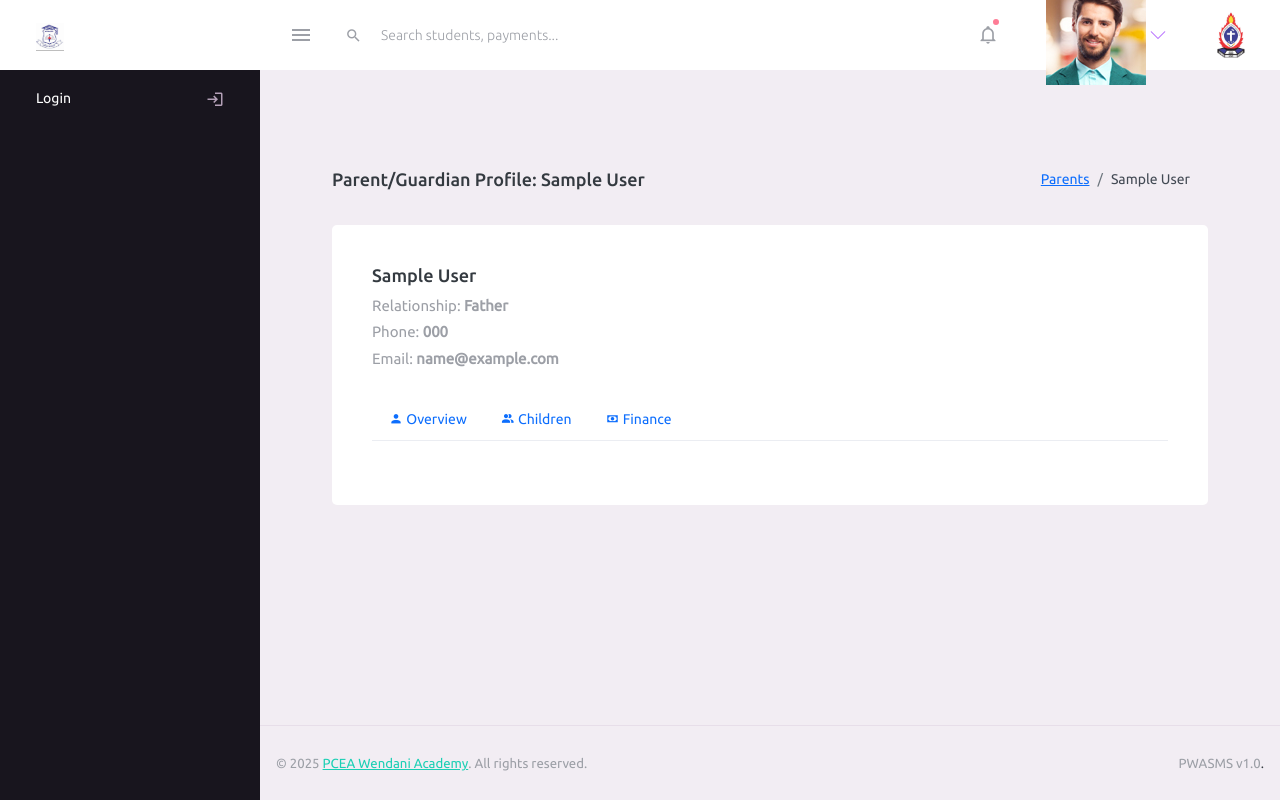
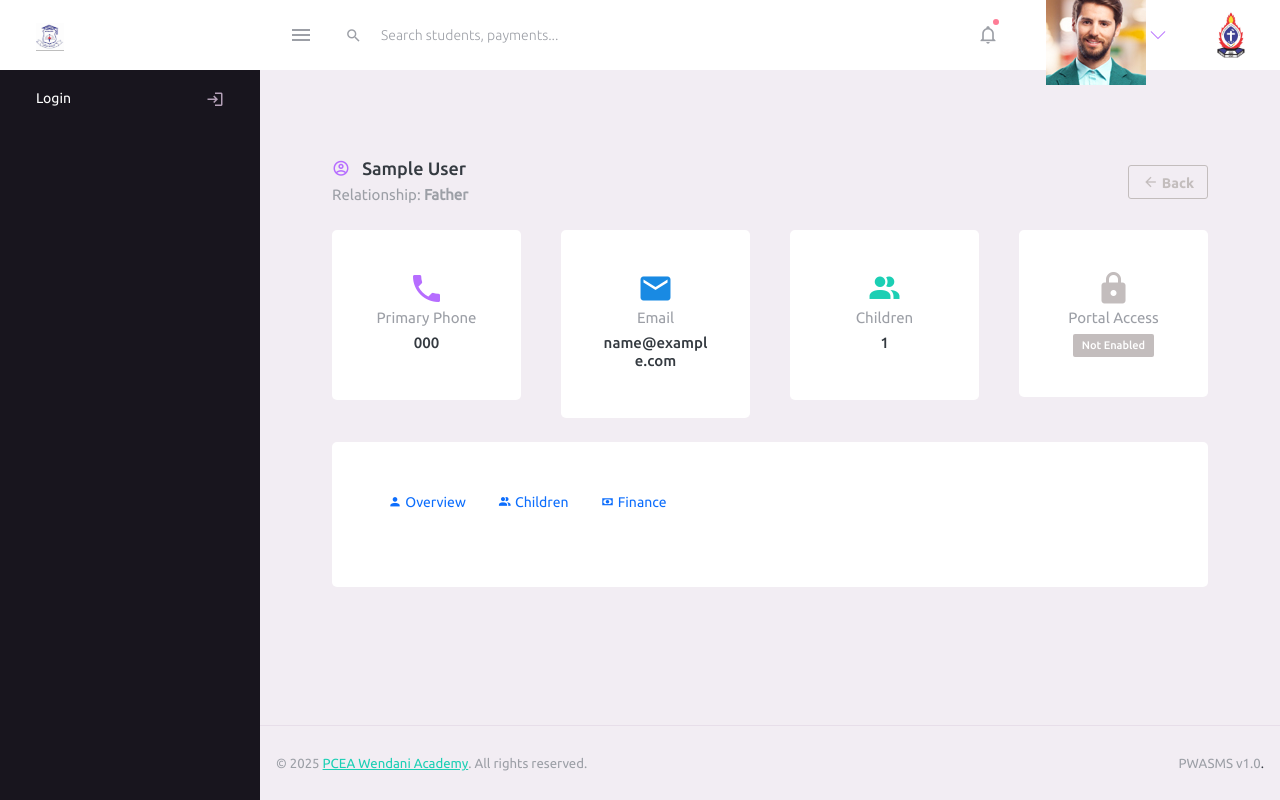
Before and after one commit to AISavvyToday/pcea-wendani, a Django app: template templates/students/parent_detail.html in a window 1280 px wide. Run offline with Django 4.2, Linux system fonts and the light colour scheme; data comes from the database, SQL or seed files in the repository; tables that the repository leaves empty hold one stand-in row (values such as "Sample post"); the template is opened without the code that fills it: values that come from a table or form of the project are taken from there, most other values are stand-ins (such as "Sample title", 1, 10 or a date in 2020); some libraries are stand-ins or nearby versions.

Commit message:
refining templates

```diff
--- a/templates/students/parent_detail.html
+++ b/templates/students/parent_detail.html
@@ -2,230 +2,230 @@
 {% extends 'base/base.html' %}
 {% load static %}
 
-{% block title %}{{ parent.full_name }} - PCEA Wendani{% endblock %}
+{% block title %}{{ parent.full_name }} | Parent Profile{% endblock %}
 
 {% block content %}
 <div class="content-wrapper">
-  <div class="page-header">
-    <h3 class="page-title">Parent/Guardian Profile: {{ parent.full_name }}</h3>
-    <nav aria-label="breadcrumb">
-      <ol class="breadcrumb">
-        <li class="breadcrumb-item"><a href="{% url 'students:parent_list' %}">Parents</a></li>
-        <li class="breadcrumb-item active" aria-current="page">{{ parent.full_name }}</li>
-      </ol>
-    </nav>
+
+  <!-- ================= HEADER ================= -->
+  <div class="page-header d-flex justify-content-between align-items-center mb-4">
+    <div>
+      <h3 class="page-title mb-1">
+        <i class="mdi mdi-account-circle-outline text-primary me-2"></i>
+        {{ parent.full_name }}
+      </h3>
+      <p class="text-muted mb-0">
+        Relationship: <strong>{{ parent.get_relationship_display }}</strong>
+      </p>
     </div>
 
-  <div class="row">
-    <div class="col-12">
-      <div class="card">
-        <div class="card-body">
-          <!-- Parent Header -->
-          <div class="row mb-4">
-            <div class="col-md-8">
-              <h4 class="mb-2">{{ parent.full_name }}</h4>
-              <p class="text-muted mb-1">Relationship: <strong>{{ parent.get_relationship_display }}</strong></p>
-              <p class="text-muted mb-1">Phone: <strong>{{ parent.phone_primary }}</strong></p>
-              <p class="text-muted mb-1">Email: <strong>{{ parent.email|default:"N/A" }}</strong></p>
-            </div>
-            <div class="col-md-4 text-end">
+    <div class="d-flex gap-2">
+      <a href="{% url 'students:parent_list' %}" class="btn btn-outline-secondary btn-sm">
+        <i class="mdi mdi-arrow-left"></i> Back
+      </a>
       {% if is_admin %}
-              <a href="{% url 'students:parent_update' parent.pk %}" class="btn btn-gradient-warning btn-icon-text">
-                <i class="mdi mdi-pencil"></i> Edit Parent
+      <a href="{% url 'students:parent_update' parent.pk %}" class="btn btn-warning btn-sm">
+        <i class="mdi mdi-pencil"></i> Edit
       </a>
-              <a href="{% url 'students:parent_delete' parent.pk %}" class="btn btn-danger btn-icon-text">
+      <a href="{% url 'students:parent_delete' parent.pk %}"
+         class="btn btn-danger btn-sm"
+         onclick="return confirm('Are you sure you want to delete this parent?');">
         <i class="mdi mdi-delete"></i> Delete
       </a>
       {% endif %}
     </div>
   </div>
 
-          <!-- Tabs -->
-          <ul class="nav nav-tabs" role="tablist">
+  <!-- ================= SUMMARY CARDS ================= -->
+  <div class="row mb-4">
+    <div class="col-md-3">
+      <div class="card text-center">
+        <div class="card-body">
+          <i class="mdi mdi-phone mdi-36px text-primary"></i>
+          <p class="text-muted mb-1">Primary Phone</p>
+          <h6>{{ parent.phone_primary }}</h6>
+        </div>
+      </div>
+    </div>
+
+    <div class="col-md-3">
+      <div class="card text-center">
+        <div class="card-body">
+          <i class="mdi mdi-email mdi-36px text-info"></i>
+          <p class="text-muted mb-1">Email</p>
+          <h6>{{ parent.email|default:"N/A" }}</h6>
+        </div>
+      </div>
+    </div>
+
+    <div class="col-md-3">
+      <div class="card text-center">
+        <div class="card-body">
+          <i class="mdi mdi-account-multiple mdi-36px text-success"></i>
+          <p class="text-muted mb-1">Children</p>
+          <h6>{{ children|length }}</h6>
+        </div>
+      </div>
+    </div>
+
+    <div class="col-md-3">
+      <div class="card text-center">
+        <div class="card-body">
+          <i class="mdi mdi-lock mdi-36px {% if parent.user %}text-success{% else %}text-secondary{% endif %}"></i>
+          <p class="text-muted mb-1">Portal Access</p>
+          {% if parent.user %}
+            <span class="badge bg-success">Enabled</span>
+          {% else %}
+            <span class="badge bg-secondary">Not Enabled</span>
+          {% endif %}
+        </div>
+      </div>
+    </div>
+  </div>
+
+  <!-- ================= TABS ================= -->
+  <div class="card">
+    <div class="card-body">
+
+      <ul class="nav nav-pills mb-4">
         <li class="nav-item">
-              <a class="nav-link {% if active_tab == 'overview' %}active{% endif %}" href="?tab=overview" role="tab">
+          <a class="nav-link {% if active_tab == 'overview' %}active{% endif %}" href="?tab=overview">
             <i class="mdi mdi-account"></i> Overview
           </a>
         </li>
         <li class="nav-item">
-              <a class="nav-link {% if active_tab == 'children' %}active{% endif %}" href="?tab=children" role="tab">
+          <a class="nav-link {% if active_tab == 'children' %}active{% endif %}" href="?tab=children">
             <i class="mdi mdi-account-multiple"></i> Children
           </a>
         </li>
         <li class="nav-item">
-              <a class="nav-link {% if active_tab == 'finance' %}active{% endif %}" href="?tab=finance" role="tab">
+          <a class="nav-link {% if active_tab == 'finance' %}active{% endif %}" href="?tab=finance">
             <i class="mdi mdi-cash"></i> Finance
           </a>
         </li>
       </ul>
 
-          <div class="tab-content mt-4">
+      <div class="tab-content">
 
-            <!-- Overview Tab -->
+        <!-- ================= OVERVIEW ================= -->
         {% if active_tab == 'overview' %}
         <div class="tab-pane fade show active">
+
           <div class="row">
             <div class="col-md-6">
-                  <h5 class="mb-3">Personal Information</h5>
-                  <table class="table table-borderless">
-                    <tr>
-                      <td class="text-muted">Full Name:</td>
-                      <td><strong>{{ parent.full_name }}</strong></td>
-                    </tr>
-                    <tr>
-                      <td class="text-muted">Gender:</td>
-                      <td>{{ parent.get_gender_display|default:"N/A" }}</td>
-                    </tr>
-                    <tr>
-                      <td class="text-muted">ID Number:</td>
-                      <td>{{ parent.id_number|default:"N/A" }}</td>
-                    </tr>
-                    <tr>
-                      <td class="text-muted">Relationship:</td>
-                      <td>{{ parent.get_relationship_display }}</td>
-                    </tr>
+              <h6 class="fw-bold mb-3">Personal Information</h6>
+              <table class="table table-sm table-borderless">
+                <tr><td class="text-muted">Full Name</td><td>{{ parent.full_name }}</td></tr>
+                <tr><td class="text-muted">Gender</td><td>{{ parent.get_gender_display|default:"N/A" }}</td></tr>
+                <tr><td class="text-muted">ID Number</td><td>{{ parent.id_number|default:"N/A" }}</td></tr>
+                <tr><td class="text-muted">Relationship</td><td>{{ parent.get_relationship_display }}</td></tr>
               </table>
 
-                  <h5 class="mb-3 mt-4">Employment Information</h5>
-                  <table class="table table-borderless">
-                    <tr>
-                      <td class="text-muted">Occupation:</td>
-                      <td>{{ parent.occupation|default:"N/A" }}</td>
-                    </tr>
-                    <tr>
-                      <td class="text-muted">Employer:</td>
-                      <td>{{ parent.employer|default:"N/A" }}</td>
-                    </tr>
+              <h6 class="fw-bold mt-4 mb-3">Employment</h6>
+              <table class="table table-sm table-borderless">
+                <tr><td class="text-muted">Occupation</td><td>{{ parent.occupation|default:"N/A" }}</td></tr>
+                <tr><td class="text-muted">Employer</td><td>{{ parent.employer|default:"N/A" }}</td></tr>
               </table>
             </div>
 
             <div class="col-md-6">
-                  <h5 class="mb-3">Contact Information</h5>
-                  <table class="table table-borderless">
-                    <tr>
-                      <td class="text-muted">Primary Phone:</td>
-                      <td><strong>{{ parent.phone_primary }}</strong></td>
-                    </tr>
-                    <tr>
-                      <td class="text-muted">Secondary Phone:</td>
-                      <td>{{ parent.phone_secondary|default:"N/A" }}</td>
-                    </tr>
-                    <tr>
-                      <td class="text-muted">Email:</td>
-                      <td>{{ parent.email|default:"N/A" }}</td>
-                    </tr>
+              <h6 class="fw-bold mb-3">Contact Information</h6>
+              <table class="table table-sm table-borderless">
+                <tr><td class="text-muted">Primary Phone</td><td>{{ parent.phone_primary }}</td></tr>
+                <tr><td class="text-muted">Secondary Phone</td><td>{{ parent.phone_secondary|default:"N/A" }}</td></tr>
+                <tr><td class="text-muted">Email</td><td>{{ parent.email|default:"N/A" }}</td></tr>
               </table>
 
-                  <h5 class="mb-3 mt-4">Address</h5>
-                  <table class="table table-borderless">
-                    <tr>
-                      <td class="text-muted">Address:</td>
-                      <td>{{ parent.address|default:"N/A" }}</td>
-                    </tr>
-                    <tr>
-                      <td class="text-muted">Town:</td>
-                      <td>{{ parent.town|default:"N/A" }}</td>
-                    </tr>
-                  </table>
-
-                  <h5 class="mb-3 mt-4">Portal Access</h5>
-                  <table class="table table-borderless">
-                    <tr>
-                      <td class="text-muted">Has Portal Account:</td>
-                      <td>
-                        {% if parent.user %}
-                          <label class="badge badge-success">Yes</label>
-                        {% else %}
-                          <label class="badge badge-secondary">No</label>
-                        {% endif %}
-                      </td>
-                    </tr>
+              <h6 class="fw-bold mt-4 mb-3">Address</h6>
+              <table class="table table-sm table-borderless">
+                <tr><td class="text-muted">Address</td><td>{{ parent.address|default:"N/A" }}</td></tr>
+                <tr><td class="text-muted">Town</td><td>{{ parent.town|default:"N/A" }}</td></tr>
               </table>
             </div>
           </div>
+
         </div>
         {% endif %}
 
-            <!-- Children Tab -->
+        <!-- ================= CHILDREN ================= -->
         {% if active_tab == 'children' %}
         <div class="tab-pane fade show active">
-              <h5 class="mb-3">Children/Wards</h5>
+
+          <h6 class="fw-bold mb-3">Linked Children</h6>
+
           <div class="table-responsive">
-                <table class="table table-hover">
-                  <thead>
+            <table class="table table-hover align-middle">
+              <thead class="table-light">
                 <tr>
-                      <th>Admission No.</th>
+                  <th>Admission</th>
                   <th>Name</th>
                   <th>Class</th>
                   <th>Relationship</th>
-                      <th>Primary Contact</th>
-                      <th>Can Pickup</th>
-                      <th>Actions</th>
+                  <th>Primary</th>
+                  <th>Pickup</th>
+                  <th></th>
                 </tr>
               </thead>
               <tbody>
                 {% for sp in children %}
                 <tr>
                   <td>{{ sp.student.admission_number }}</td>
-                      <td>
-                        <a href="{% url 'students:detail' sp.student.pk %}" class="text-primary">
-                          <strong>{{ sp.student.full_name }}</strong>
-                        </a>
-                      </td>
-                      <td>{{ sp.student.current_class|default:"Not Assigned" }}</td>
+                  <td><strong>{{ sp.student.full_name }}</strong></td>
+                  <td>{{ sp.student.current_class|default:"N/A" }}</td>
                   <td>{{ sp.get_relationship_display }}</td>
                   <td>
-                        {% if sp.is_primary %}
-                          <label class="badge badge-success">Yes</label>
-                        {% else %}
-                          <label class="badge badge-secondary">No</label>
-                        {% endif %}
+                    <span class="badge {% if sp.is_primary %}bg-success{% else %}bg-secondary{% endif %}">
+                      {{ sp.is_primary|yesno:"Yes,No" }}
+                    </span>
                   </td>
                   <td>
-                        {% if sp.can_pickup %}
-                          <label class="badge badge-success">Yes</label>
-                        {% else %}
-                          <label class="badge badge-danger">No</label>
-                        {% endif %}
+                    <span class="badge {% if sp.can_pickup %}bg-success{% else %}bg-danger{% endif %}">
+                      {{ sp.can_pickup|yesno:"Yes,No" }}
+                    </span>
                   </td>
                   <td>
-                        <a href="{% url 'students:detail' sp.student.pk %}" class="btn btn-sm btn-gradient-info">
-                          <i class="mdi mdi-eye"></i> View
+                    <a href="{% url 'students:detail' sp.student.pk %}" class="btn btn-sm btn-outline-primary">
+                      View
                     </a>
                   </td>
                 </tr>
                 {% empty %}
                 <tr>
-                      <td colspan="7" class="text-center text-muted">No children linked to this parent.</td>
+                  <td colspan="7" class="text-center text-muted py-4">
+                    No children linked to this parent.
+                  </td>
                 </tr>
                 {% endfor %}
               </tbody>
             </table>
           </div>
+
         </div>
         {% endif %}
 
-            <!-- Finance Tab -->
+        <!-- ================= FINANCE ================= -->
         {% if active_tab == 'finance' %}
         <div class="tab-pane fade show active">
+
           <div class="alert alert-info">
-                <i class="mdi mdi-information"></i> Financial records for all children will be displayed here once the Finance module is fully integrated.
+            <i class="mdi mdi-information-outline"></i>
+            Finance module will aggregate balances for all children here.
           </div>
 
-              <h5 class="mb-3">Total Outstanding Balance</h5>
           <div class="card bg-gradient-danger text-white">
             <div class="card-body">
-                  <h2>KES {{ total_balance|default:"0.00" }}</h2>
-                  <p class="mb-0">Combined balance for all children</p>
+              <h4 class="mb-1">KES {{ total_balance|default:"0.00" }}</h4>
+              <p class="mb-0">Total Outstanding Balance</p>
             </div>
           </div>
+
         </div>
         {% endif %}
 
       </div>
+
     </div>
   </div>
-    </div>
-  </div>
+
 </div>
 {% endblock %}
```
Lines whose indentation alone changed are shown as unchanged.
